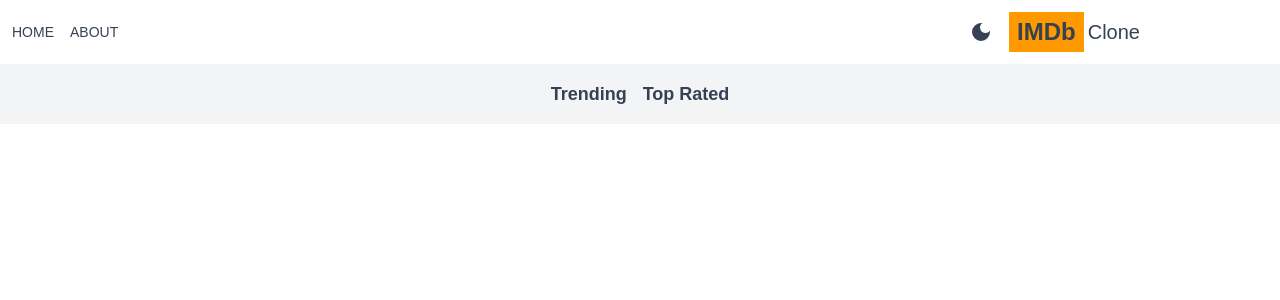
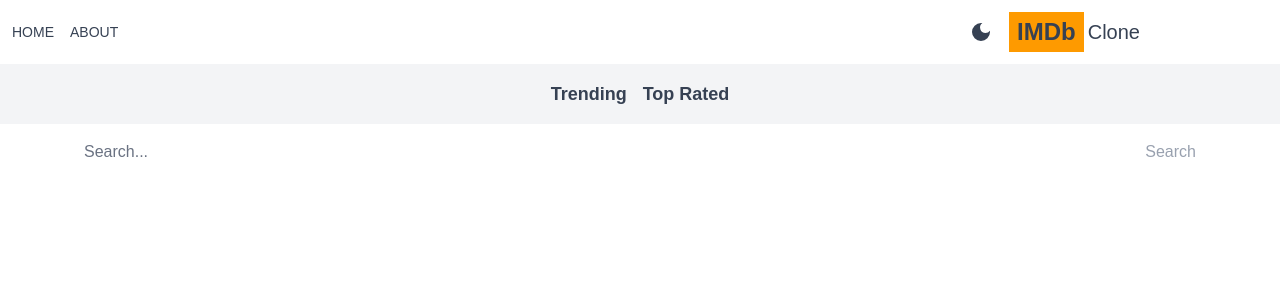
Before and after one commit to dotoldanbi/next-imdb, a Next.js app: page / in a window 1280 px wide. Shown: the top 300 px of the page. Built offline with nearby package versions, Linux system fonts and the light colour scheme; no server answers.

Commit message:
add SearchBox

```diff
--- /dev/null
+++ b/src/app/components/SearchBox.jsx
@@ -0,0 +1,25 @@
+"use client";
+
+import React from 'react'
+import { useState } from 'react';
+import { useRouter } from 'next/navigation';
+export default function SearchBox() {
+
+const router = useRouter();
+
+    const [search, setSearch] = useState('');
+    const handleSubmit = (e) => {
+        e.preventDefault();
+        router.push(`/search/${search}`);
+    }
+  return (
+    <form className='flex justify-between px-5 max-w-6xl mx-auto' onSubmit={handleSubmit}>
+        <label htmlFor="search" className='sr-only'>Search</label>
+        <input type="text" id="search" placeholder='Search...' className='w-full h-14 rounded-md placeholder-gray-500 outline-none bg-transparent flex-1'
+        value={search} onChange={e => setSearch(e.target.value)}/>
+
+        {/* 검색 버튼은 search 상태가 비어있을 때 비활성화됩니다. 사용자가 검색어를 입력해야만 버튼이 활성화되어 검색을 수행할 수 있습니다. */}
+        <button type="submit" className='text-amber-600 disabled:text-gray-400' disabled={!search}>Search</button>
+    </form>
+  )
+}
--- a/src/app/layout.js
+++ b/src/app/layout.js
@@ -3,6 +3,7 @@
 import Header from "./components/Header";
 import Providers from "./Providers";
 import Navbar from "./components/Navbar";
+import SearchBox from "./components/SearchBox";
 
 const geistSans = Geist({
   variable: "--font-geist-sans",
@@ -29,6 +30,7 @@
         <Providers>
           <Header />
           <Navbar />
+          <SearchBox />
           {children}
         </Providers>
       </body>
--- /dev/null
+++ b/src/app/search/[searchTerm]/page.js
@@ -0,0 +1,25 @@
+import React from "react";
+import Image from "next/image";
+import Results from "@/app/components/Results";
+export default async function SearchPage({ params }) {
+  const paramsRslt = await params;
+  const searchTerm = paramsRslt.searchTerm;
+
+  const res = await fetch(
+    `https://api.themoviedb.org/3/search/movie?api_key=${process.env.TMDB_API_KEY}&query=${searchTerm}&language=en-US&page=1&include_adult=false`,
+    { next: { revalidate: 60 } },
+  );
+  if (!res.ok) {
+    throw new Error("Failed to fetch search results");
+  }
+  const data = await res.json();
+  const results = data.results;
+  return (
+    <div>
+      {results &&
+        results.length === 0 && <p>No results found for "{searchTerm}"</p>}
+
+      {results && results.length > 0 && <Results results={results} />}
+    </div>
+  );
+}
```
